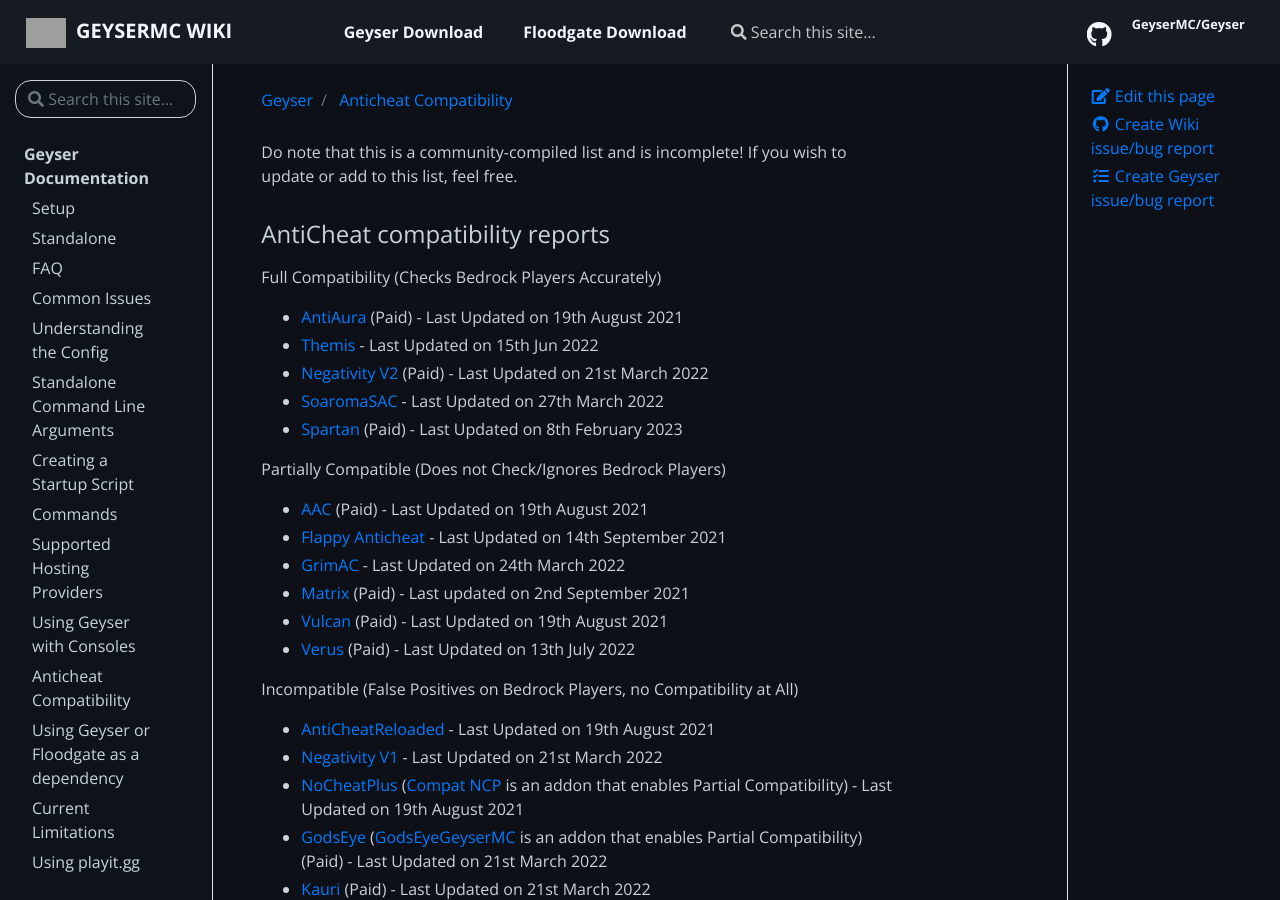
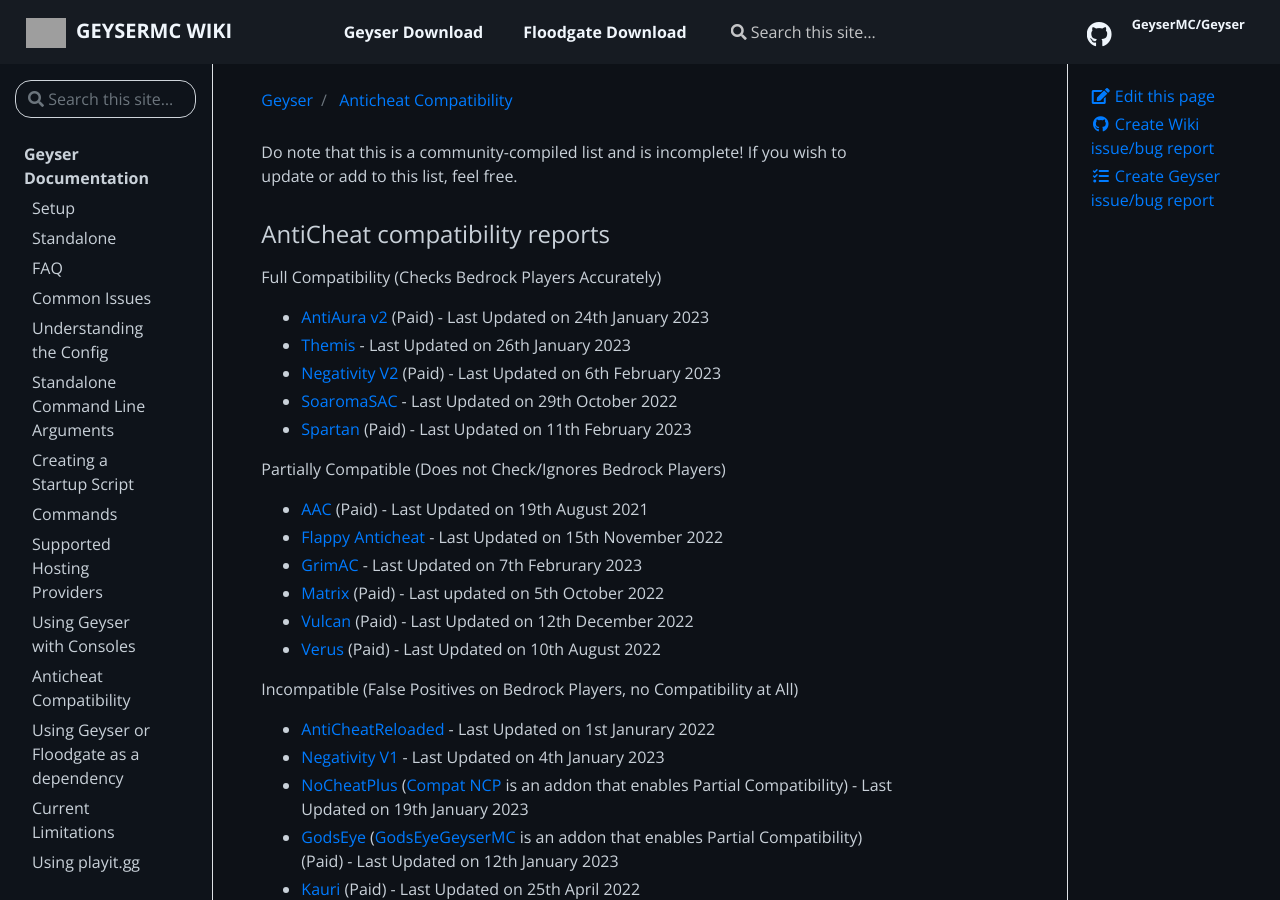
Before and after one commit to GeyserMC/GeyserWiki, a Jekyll site: the page built from _docs/geyser/anticheat-compatibility.md, in a window 1280 px wide and 900 px high. Built offline with Jekyll 4.4.1, drawn with Linux system fonts in a browser that asks for light colours; some of the changed text lies outside the part shown; grey boxes are pictures that could not be loaded.

Commit message:
Update anticheat-compatibility.md
Updated most anti-cheats to the latest update as of 11th February 2023.
Verus update found on their discord.
Reflex was removed from Spigot, nowhere else to be found. More info here: https://www.spigotmc.org/threads/reflex-anticheat.572425

```diff
--- a/_docs/geyser/anticheat-compatibility.md
+++ b/_docs/geyser/anticheat-compatibility.md
@@ -10,27 +10,26 @@
 
 Full Compatibility (Checks Bedrock Players Accurately)
 
-- [AntiAura](https://www.spigotmc.org/resources/1368/){:target="_blank"} (Paid) - Last Updated on 19th August 2021
-- [Themis](https://www.spigotmc.org/resources/90766/){:target="_blank"} - Last Updated on 15th Jun 2022
-- [Negativity V2](https://www.spigotmc.org/resources/86874/){:target="_blank"} (Paid) - Last Updated on 21st March 2022
-- [SoaromaSAC](https://www.spigotmc.org/resources/87702/){:target="_blank"} - Last Updated on 27th March 2022
-- [Spartan](https://www.spigotmc.org/resources/25638/){:target="_blank"} (Paid) - Last Updated on 8th February 2023
+- [AntiAura v2](https://www.spigotmc.org/resources/1368/){:target="_blank"} (Paid) - Last Updated on 24th January 2023
+- [Themis](https://www.spigotmc.org/resources/90766/){:target="_blank"} - Last Updated on 26th January 2023
+- [Negativity V2](https://www.spigotmc.org/resources/86874/){:target="_blank"} (Paid) - Last Updated on 6th February 2023
+- [SoaromaSAC](https://www.spigotmc.org/resources/87702/){:target="_blank"} - Last Updated on 29th October 2022
+- [Spartan](https://www.spigotmc.org/resources/25638/){:target="_blank"} (Paid) - Last Updated on 11th February 2023
 
 Partially Compatible (Does not Check/Ignores Bedrock Players)
 
 - [AAC](https://www.spigotmc.org/resources/6442/){:target="_blank"} (Paid) - Last Updated on 19th August 2021
-- [Flappy Anticheat](https://www.spigotmc.org/resources/92180/){:target="_blank"} - Last Updated on 14th September 2021
-- [GrimAC](https://github.com/MWHunter/Grim){:target="_blank"} - Last Updated on 24th March 2022
-- [Matrix](https://matrix.rip/){:target="_blank"} (Paid) - Last updated on 2nd September 2021
-- [Vulcan](https://www.spigotmc.org/resources/83626/){:target="_blank"} (Paid) - Last Updated on 19th August 2021
-- [Verus](https://verus.ac){:target="_blank"} (Paid) - Last Updated on 13th July 2022
+- [Flappy Anticheat](https://www.spigotmc.org/resources/92180/){:target="_blank"} - Last Updated on 15th November 2022
+- [GrimAC](https://github.com/MWHunter/Grim){:target="_blank"} - Last Updated on 7th Februrary 2023
+- [Matrix](https://matrix.rip/){:target="_blank"} (Paid) - Last updated on 5th October 2022
+- [Vulcan](https://www.spigotmc.org/resources/83626/){:target="_blank"} (Paid) - Last Updated on 12th December 2022
+- [Verus](https://verus.ac){:target="_blank"} (Paid) - Last Updated on 10th August 2022
 
 Incompatible (False Positives on Bedrock Players, no Compatibility at All)
 
-- [AntiCheatReloaded](https://www.spigotmc.org/resources/23799/){:target="_blank"} - Last Updated on 19th August 2021
-- [Negativity V1](https://www.spigotmc.org/resources/48399/){:target="_blank"} - Last Updated on 21st March 2022
-- [NoCheatPlus](https://ci.codemc.io/job/Updated-NoCheatPlus/job/Updated-NoCheatPlus/){:target="_blank"} ([Compat NCP](https://github.com/Updated-NoCheatPlus/CompatNoCheatPlus/){:target="_blank"} is an addon that enables Partial Compatibility) - Last Updated on 19th August 2021
-- [GodsEye](https://www.spigotmc.org/resources/69595/){:target="_blank"} ([GodsEyeGeyserMC](https://github.com/TheDejavu/GodsEyeGeyserMC/releases){:target="_blank"} is an addon that enables Partial Compatibility) (Paid) - Last Updated on 21st March 2022
-- [Kauri](https://www.spigotmc.org/resources/53721/){:target="_blank"} (Paid) - Last Updated on 21st March 2022
-- [Reflex](https://www.spigotmc.org/resources/21122/){:target="_blank"} (Paid) - Last Updated on 19th August 2021
-- [Wraith](https://www.spigotmc.org/resources/66887/){:target="_blank"} (Paid) - Last Updated on 19th August 2021
+- [AntiCheatReloaded](https://www.spigotmc.org/resources/23799/){:target="_blank"} - Last Updated on 1st Janurary 2022
+- [Negativity V1](https://www.spigotmc.org/resources/48399/){:target="_blank"} - Last Updated on 4th January 2023
+- [NoCheatPlus](https://ci.codemc.io/job/Updated-NoCheatPlus/job/Updated-NoCheatPlus/){:target="_blank"} ([Compat NCP](https://github.com/Updated-NoCheatPlus/CompatNoCheatPlus/){:target="_blank"} is an addon that enables Partial Compatibility) - Last Updated on 19th January 2023
+- [GodsEye](https://www.spigotmc.org/resources/69595/){:target="_blank"} ([GodsEyeGeyserMC](https://github.com/TheDejavu/GodsEyeGeyserMC/releases){:target="_blank"} is an addon that enables Partial Compatibility) (Paid) - Last Updated on 12th January 2023
+- [Kauri](https://www.spigotmc.org/resources/53721/){:target="_blank"} (Paid) - Last Updated on 25th April 2022
+- [Wraith](https://www.spigotmc.org/resources/66887/){:target="_blank"} (Paid) - Last Updated on 11th January 2023
```
